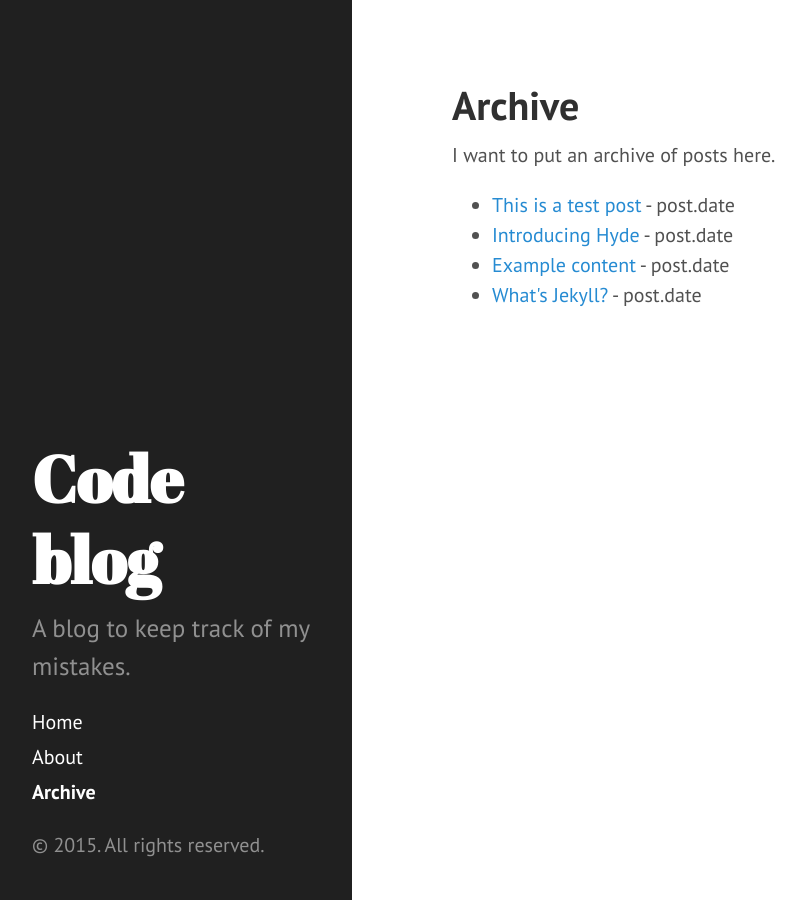
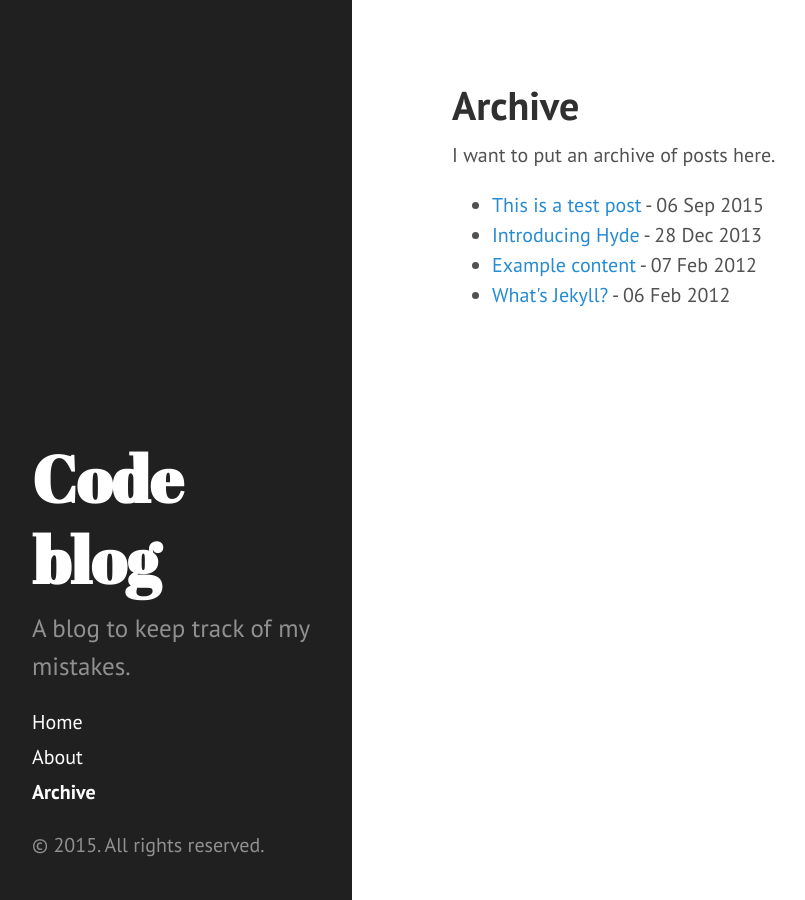
Before and after one commit to sgrieve/sgrieve.github.io, a Jekyll site: the page built from archive.md, in a window 1280 px wide. Shown: the whole page, without its empty margins (8-813 px from the left). Built offline with Jekyll 4.4.1, drawn with Linux system fonts in a browser that asks for light colours; Markdown is read by kramdown in place of the engine named in the settings.

Commit message:
Adding date to the archive listing.

```diff
--- a/archive.md
+++ b/archive.md
@@ -9,7 +9,7 @@
 <ul>
   {% for post in site.posts %}
     <li>
-      <a href="{{ post.url }}">{{ post.title }}</a> - post.date
+      <a href="{{ post.url }}">{{ post.title }}</a> - {{ post.date | date_to_string }}
     </li>
   {% endfor %}
 </ul>
```
